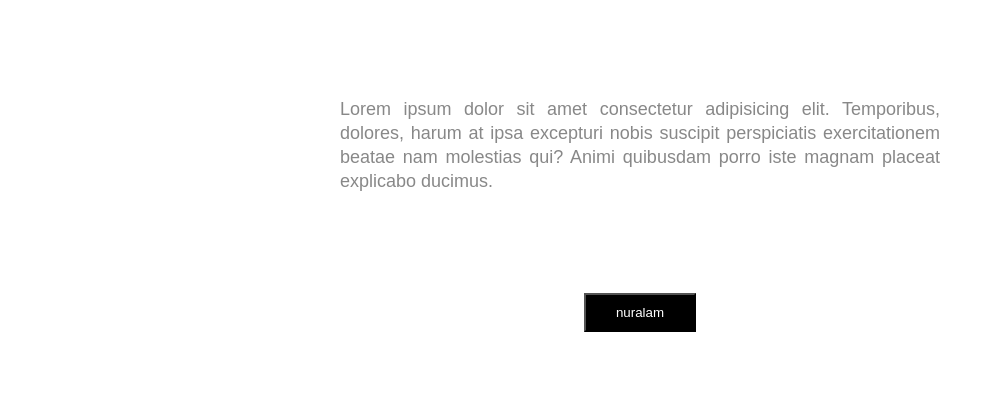
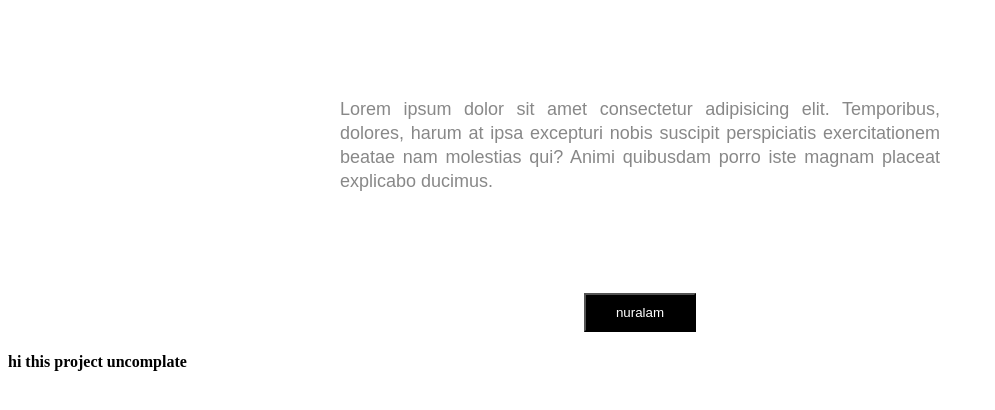
Before and after one commit to Monu0301/git-issue, a plain HTML site: page index.html in a window 1280 px wide. Shown: the part 98-508 px from the top of the page, without its empty margins (0-995 px from the left). Drawn offline with Linux system fonts and the light colour scheme.

Commit message:
problem not solved

```diff
--- a/index.html
+++ b/index.html
@@ -13,5 +13,7 @@
            harum at ipsa excepturi nobis suscipit perspiciatis exercitationem beatae nam molestias qui?
            Animi quibusdam porro iste magnam placeat explicabo ducimus.</p>
           <button type="button">nuralam</button>
+
+          <h4>hi this project uncomplate</h4>
 </body>
 </html>
```
